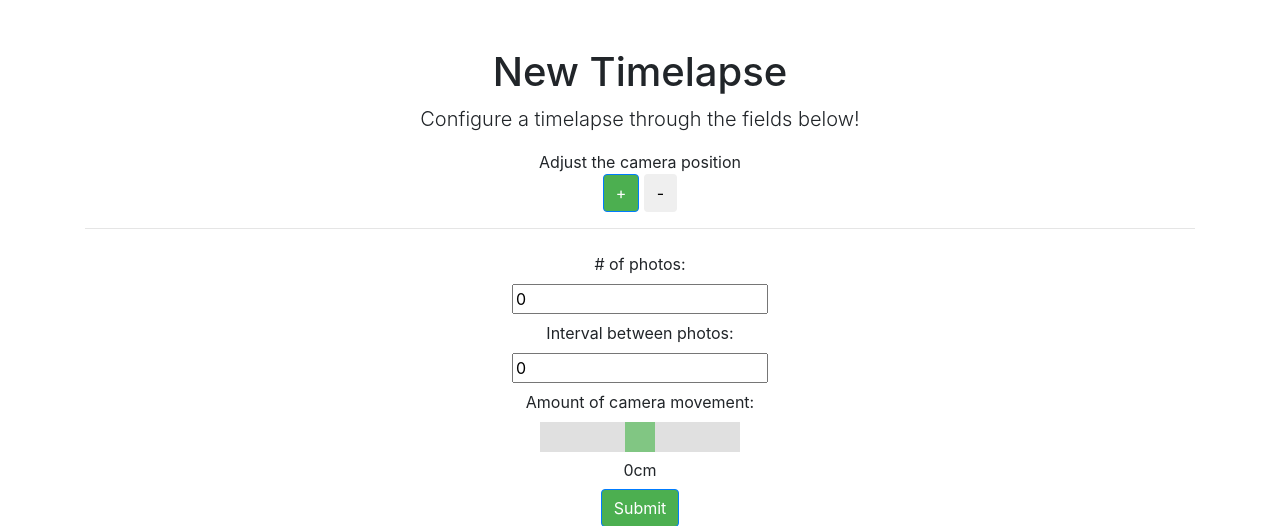
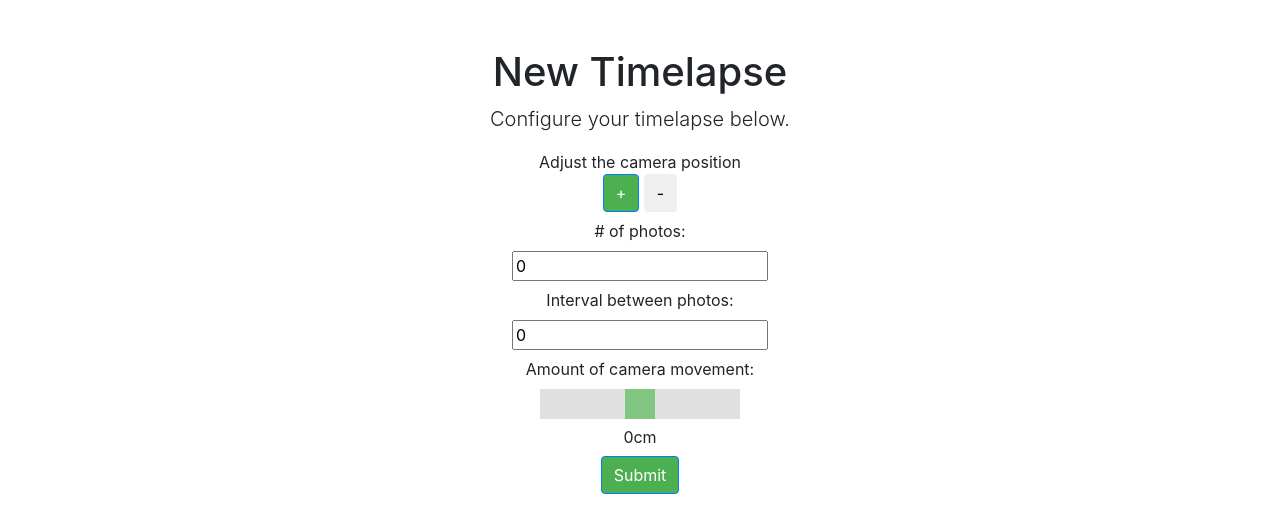
Before and after one commit to canningj/PiLapser, a Django app: page /piLapse/ in a window 1280 px wide. Shown: the part 56-582 px from the top of the page. Run offline with Django 3.2, Linux system fonts and the light colour scheme; some libraries are stand-ins or nearby versions.

Commit message:
Formatting the form

```diff
--- a/PiLapser/templates/piLapse.html
+++ b/PiLapser/templates/piLapse.html
@@ -76,14 +76,13 @@
       <div class="row">
         <div class="col-lg-12 text-center">
           <h1 class="mt-5">New Timelapse</h1>
-          <p class="lead">Configure a timelapse through the fields below!</p>
+          <p class="lead">Configure your timelapse below.</p>
           <ul class="list-unstyled">
               <li>Adjust the camera position</li>
             <li>
                 <button onclick="move_pos()" class="btn btn-primary">+</button>
                 <button onclick="move_neg()" class="btn btn-default">-</button>
             </li>
-              <hr>
               <form method="POST" oninput="output1.value=length.value">
                   {% csrf_token %}
                   <li class="padding">
```
